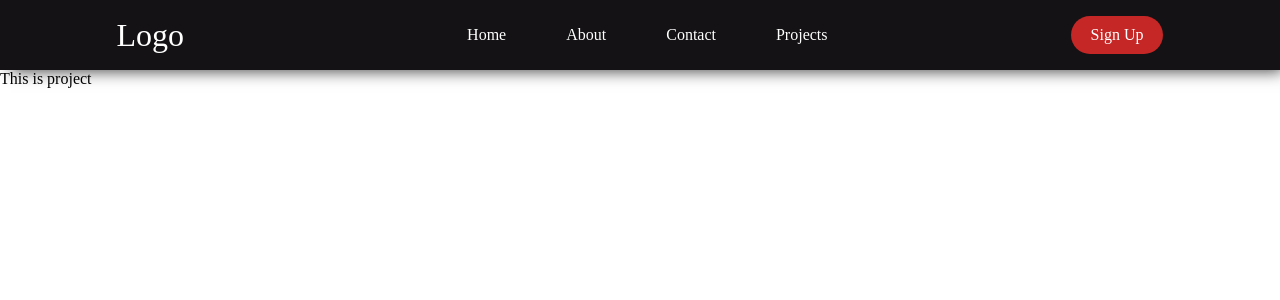
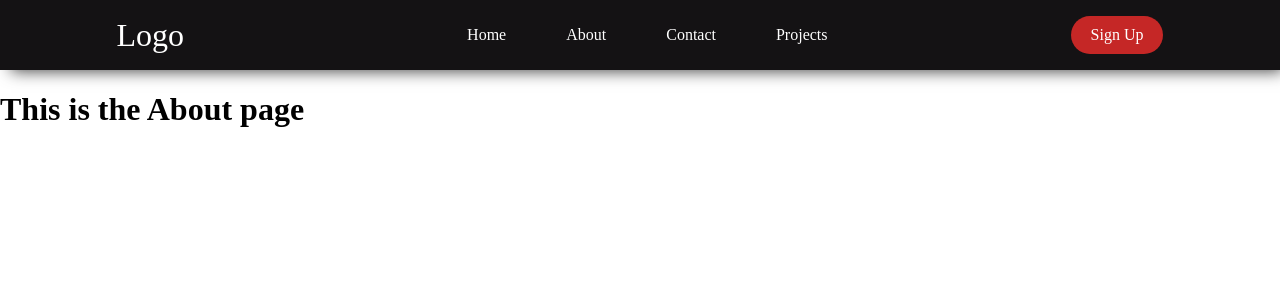
Before and after one commit to shre000/Portfolio, a Vue app: page /Projects in a window 1280 px wide. Shown: the top 300 px of the page. Built offline with nearby package versions, Linux system fonts and the light colour scheme.

Commit message:
Project page

```diff
--- a/src/components/Projects.vue
+++ b/src/components/Projects.vue
@@ -1,6 +1,6 @@
 <template>
     <div>
-This is project
+        <h1>This  is the About page</h1>
     </div>
 </template>
 
```
